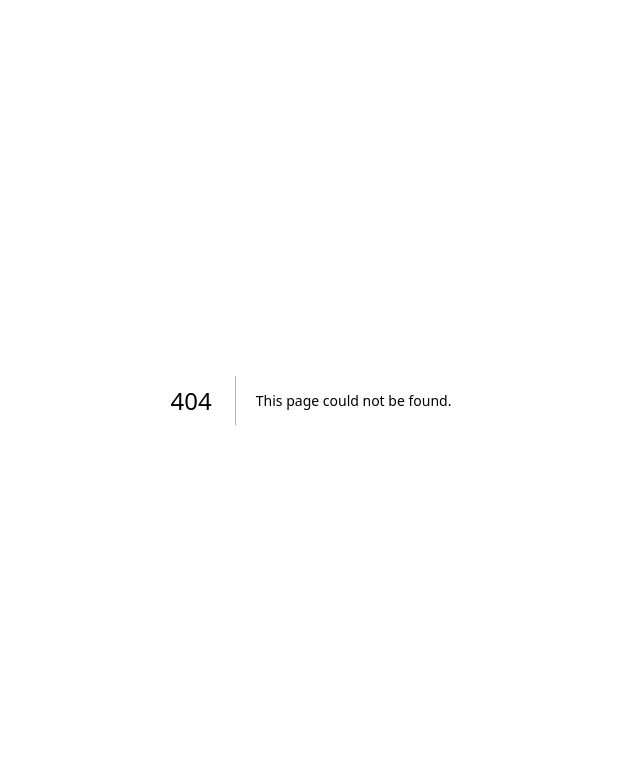
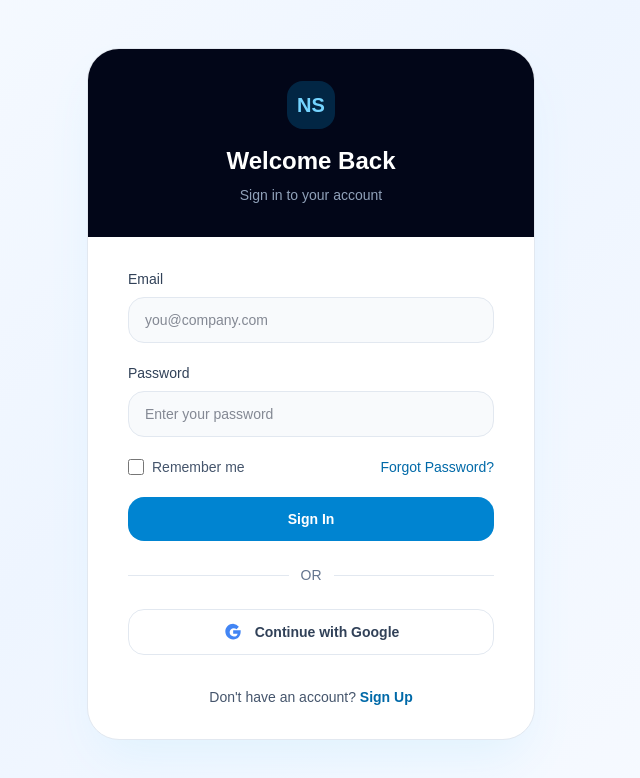
Before and after one commit to neatserv/neatservices, a Next.js app: page /login in a window 1280 px wide. Before the commit this address had no page. Shown: the top 778 px of the page, without its empty margins (329-969 px from the left). Built offline with nearby package versions, Linux system fonts and the light colour scheme.

Commit message:
Added Login Page

```diff
--- /dev/null
+++ b/app/login/page.tsx
@@ -0,0 +1,88 @@
+export default function LoginPage() {
+  return (
+    <main className="min-h-screen bg-[linear-gradient(135deg,_#f8fbff_0%,_#eef5ff_45%,_#f9fbff_100%)] px-4 py-12 text-slate-900 sm:px-6 lg:px-8">
+      <div className="mx-auto flex max-w-6xl items-center justify-center">
+        <div className="w-full max-w-md overflow-hidden rounded-[2rem] border border-slate-200 bg-white shadow-2xl shadow-sky-100">
+          <div className="bg-slate-950 px-8 py-8 text-center text-white">
+            <div className="mx-auto flex h-12 w-12 items-center justify-center rounded-2xl bg-sky-500/20 text-xl font-semibold text-sky-300">
+              NS
+            </div>
+            <h1 className="mt-4 text-2xl font-semibold">Welcome Back</h1>
+            <p className="mt-2 text-sm text-slate-400">Sign in to your account</p>
+          </div>
+
+          <div className="px-8 py-8 sm:px-10">
+            <form className="space-y-5">
+              <div>
+                <label htmlFor="email" className="mb-2 block text-sm font-medium text-slate-700">
+                  Email
+                </label>
+                <input
+                  id="email"
+                  type="email"
+                  placeholder="you@company.com"
+                  className="w-full rounded-2xl border border-slate-200 bg-slate-50 px-4 py-3 text-sm text-slate-900 outline-none transition focus:border-sky-400 focus:bg-white"
+                />
+              </div>
+
+              <div>
+                <label htmlFor="password" className="mb-2 block text-sm font-medium text-slate-700">
+                  Password
+                </label>
+                <input
+                  id="password"
+                  type="password"
+                  placeholder="Enter your password"
+                  className="w-full rounded-2xl border border-slate-200 bg-slate-50 px-4 py-3 text-sm text-slate-900 outline-none transition focus:border-sky-400 focus:bg-white"
+                />
+              </div>
+
+              <div className="flex items-center justify-between text-sm">
+                <label className="flex items-center gap-2 text-slate-600">
+                  <input type="checkbox" className="h-4 w-4 rounded border-slate-300 text-sky-600 focus:ring-sky-500" />
+                  Remember me
+                </label>
+                <a href="#" className="font-medium text-sky-700 transition hover:text-sky-800">
+                  Forgot Password?
+                </a>
+              </div>
+
+              <button
+                type="submit"
+                className="w-full rounded-2xl bg-sky-600 px-4 py-3 text-sm font-semibold text-white transition hover:bg-sky-700"
+              >
+                Sign In
+              </button>
+            </form>
+
+            <div className="my-6 flex items-center gap-3">
+              <div className="h-px flex-1 bg-slate-200" />
+              <span className="text-sm text-slate-500">OR</span>
+              <div className="h-px flex-1 bg-slate-200" />
+            </div>
+
+            <button
+              type="button"
+              className="flex w-full items-center justify-center gap-3 rounded-2xl border border-slate-200 bg-white px-4 py-3 text-sm font-semibold text-slate-700 transition hover:border-slate-300 hover:bg-slate-50"
+            >
+              <svg className="h-5 w-5" viewBox="0 0 24 24" aria-hidden="true">
+                <path
+                  fill="#4285F4"
+                  d="M21.805 10.023H12.2v3.955h5.35a4.57 4.57 0 0 1-4.57 3.43c-2.77 0-5.02-2.24-5.02-5.01s2.25-5.01 5.02-5.01c1.25 0 2.39.46 3.25 1.23l2.8-2.8A9.57 9.57 0 0 0 12.2 2.1C6.98 2.1 2.8 6.28 2.8 11.5c0 5.22 4.18 9.4 9.4 9.4 5.42 0 9.01-3.8 9.01-9.15 0-.61-.06-1.08-.14-1.56Z"
+                />
+              </svg>
+              Continue with Google
+            </button>
+
+            <p className="mt-8 text-center text-sm text-slate-600">
+              Don&apos;t have an account?{' '}
+              <a href="#" className="font-semibold text-sky-700 transition hover:text-sky-800">
+                Sign Up
+              </a>
+            </p>
+          </div>
+        </div>
+      </div>
+    </main>
+  );
+}
```
